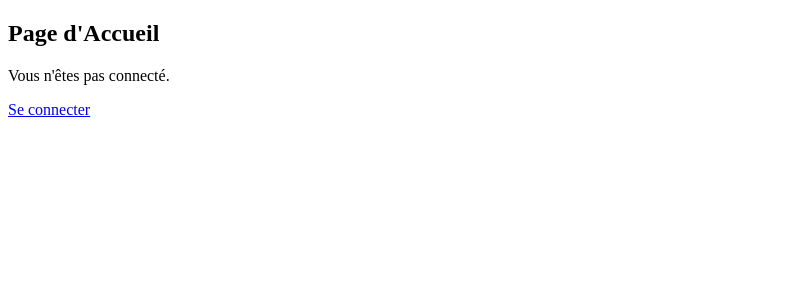
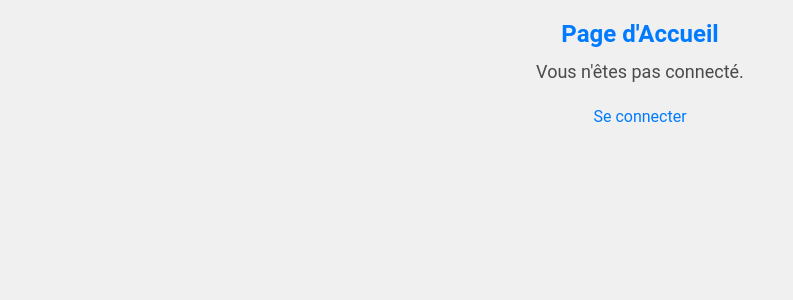
Before and after one commit to jimmyomont/System_Auth_Manage_User_PHP, a PHP site: page / in a window 1280 px wide. Shown: the top 300 px of the page, without its empty margins (0-793 px from the left). Run offline with PHP 8.4, Linux system fonts and the light colour scheme.

Commit message:
ajout du style

```diff
--- a/system/connexion.php
+++ b/system/connexion.php
@@ -52,6 +52,7 @@ if ($_SERVER["REQUEST_METHOD"] == "POST") {
 <html>
 
 <head>
+    <link rel="stylesheet" href="style.css">
     <title>Page de Connexion</title>
 </head>
 
--- a/system/creationProfil.php
+++ b/system/creationProfil.php
@@ -2,6 +2,7 @@
 <html>
 
 <head>
+    <link rel="stylesheet" href="style.css">
     <title>Création de Profil</title>
 </head>
 
--- a/system/index.php
+++ b/system/index.php
@@ -1,8 +1,11 @@
 <!DOCTYPE html>
 <html>
+
 <head>
+    <link rel="stylesheet" href="style.css">
     <title>Page d'Accueil</title>
 </head>
+
 <body>
     <h2>Page d'Accueil</h2>
     <?php
@@ -24,4 +27,5 @@
     }
     ?>
 </body>
+
 </html>
--- /dev/null
+++ b/system/style.css
@@ -0,0 +1,192 @@
+/* Variables de couleur */
+:root {
+    --max-width-content: 500px; /* Taille max du contenu */
+    --primary-color: #007bff; /* Couleur principale */
+    --secondary-color: #333; /* Couleur secondaire */
+    --background-color: #f0f0f0; /* Couleur de fond */
+    --border-color: #ccc; /* Couleur de bordure */
+    --font-family: 'Roboto', sans-serif; /* Police de caractères personnalisée */
+    --border-color: grey ;/* Bordure inférieure */
+    --stripe-color-1: white; /* Couleur de fond tableau rayée */
+    --stripe-color-2: rgb(196, 196, 196);/* Couleur de fond tableau alternative */
+    --secondary-color: rgb(76, 73, 73);/* Couleur de fond tableau au survol */
+}
+
+/* Réinitialisation des marges et des espacements */
+* {
+    margin: 0;
+    padding: 0;
+    box-sizing: border-box;
+}
+
+/* Style global pour le corps de la page */
+body {
+    font-family: var(--font-family);
+    background-color: var(--background-color);
+    padding: 20px;
+    text-align: center; /* Centrage du texte */
+}
+
+/* Style pour les titres h1, h2 et h3 */
+h1, h2, h3 {
+    color: var(--primary-color);
+    margin-bottom: 10px;
+}
+
+/* Style pour les paragraphes */
+p {
+    font-size: 18px; /* Taille de police agrandie */
+    line-height: 1.6;
+    margin-bottom: 20px;
+    color: var(--secondary-color);
+}
+
+/* Style pour les formulaires */
+form {
+    background-color: #fff;
+    border-radius: 10px;
+    padding: 20px;
+    box-shadow: 0 0 10px rgba(0, 0, 0, 0.1);
+    text-align: left; /* Alignement du texte à gauche */
+    max-width: var(--max-width-content); /* Largeur maximale du formulaire */
+    margin: 0 auto; /* Centrage horizontal */
+}
+
+/* Style pour les sections */
+section {
+    margin: 20px auto;
+    max-width: var(--max-width-content);
+    background-color: #f9f9f9; /* Couleur de fond différente pour les sections */
+    border-radius: 10px;
+    padding: 20px;
+    /* margin-bottom: 20px; */
+    box-shadow: 0 0 10px rgba(0, 0, 0, 0.1);
+    text-align: left; /* Alignement du texte à gauche */
+}
+
+/* Style pour les articles */
+article {
+    margin: auto;
+    max-width: var(--max-width-content);
+    background-color: #fff; /* Couleur de fond blanche pour les articles */
+    border-radius: 10px;
+    padding: 20px;
+    margin-bottom: 20px;
+    box-shadow: 0 0 10px rgba(0, 0, 0, 0.1);
+    text-align: left; /* Alignement du texte à gauche */
+}
+
+/* Style pour les liens */
+a {
+    color: var(--primary-color);
+    text-decoration: none;
+}
+
+/* Style pour les liens au survol */
+a:hover {
+    color: var(--secondary-color);
+}
+
+/* Style pour les listes à puces */
+ul {
+    list-style-type: disc; /* Style de puces */
+    margin-left: 20px;
+    margin-bottom: 20px;
+}
+
+/* Style pour les listes numérotées */
+ol {
+    list-style-position: inside;
+    list-style-type: decimal; /* Style de numérotation */
+    margin-left: 20px;
+    margin-bottom: 20px;
+}
+
+/* Style pour les éléments de liste */
+li {
+    list-style-position: inside;
+    margin-bottom: 5px;
+    color: var(--secondary-color);
+}
+/* Style pour les images */
+img {
+    max-width: 100%;
+    height: auto;
+    border-radius: 10px;
+}
+
+/* Style pour les tableaux */
+table {
+    margin: auto;
+    width: 65%;
+    margin-top: 20px;
+    border-collapse: collapse;
+    margin-bottom: 20px;
+    box-shadow: 0 4px 6px rgba(0, 0, 0, 0.1); /* Ombre douce */
+    border-radius: 10px; /* Coins arrondis */
+    background-color: #fff; /* Fond blanc */
+}
+
+/* Style pour les cellules de tableau (en-têtes et données) */
+th, td {
+        border: 1px solid black;
+    padding: 10px;
+    text-align: left;
+    border-bottom: 1px solid var(--border-color); /* Bordure inférieure */
+}
+
+/* Style pour les en-têtes de tableau */
+th {
+    border: 1px solid black;
+    background-color: var(--primary-color); /* Couleur de fond */
+    color: #fff; /* Couleur du texte */
+}
+
+/* Style pour les lignes de données impaires */
+tbody tr:nth-child(odd) {
+    background-color: var(--stripe-color-1); /* Couleur de fond rayée */
+}
+
+/* Style pour les lignes de données paires */
+tbody tr:nth-child(even) {
+    background-color: var(--stripe-color-2); /* Couleur de fond alternative */
+}
+
+/* Style pour les cellules de données au survol */
+tbody tr:hover {
+    background-color: var(--secondary-color); /* Couleur de fond au survol */
+    color: #fff; /* Couleur du texte au survol */
+}
+
+/* Style pour les éléments de formulaire */
+input[type="text"],
+input[type="email"],
+input[type="password"],
+textarea,
+select {
+    width: 100%;
+    padding: 10px;
+    border: 1px solid var(--border-color);
+    border-radius: 5px;
+    margin-bottom: 10px;
+}
+
+/* Style pour les boutons */
+button,
+input[type="button"],
+input[type="submit"] {
+    background-color: var(--primary-color);
+    color: #fff;
+    border: none;
+    border-radius: 5px;
+    padding: 10px 20px;
+    cursor: pointer;
+    transition: background-color 0.3s;
+}
+
+/* Style pour les boutons au survol */
+button:hover,
+input[type="button"]:hover,
+input[type="submit"]:hover {
+    background-color: var(--secondary-color);
+}
```
Lines whose indentation alone changed are shown as unchanged.
